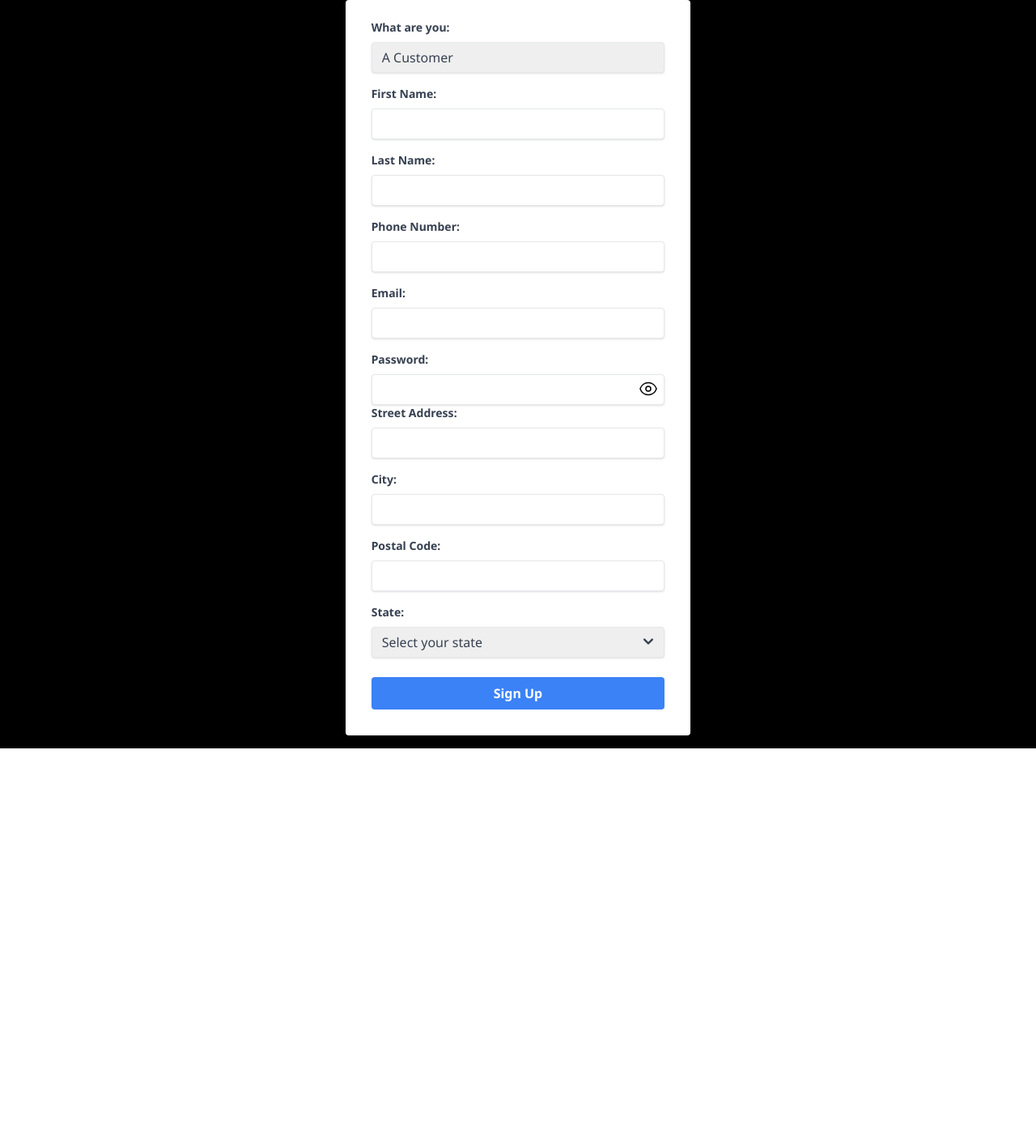
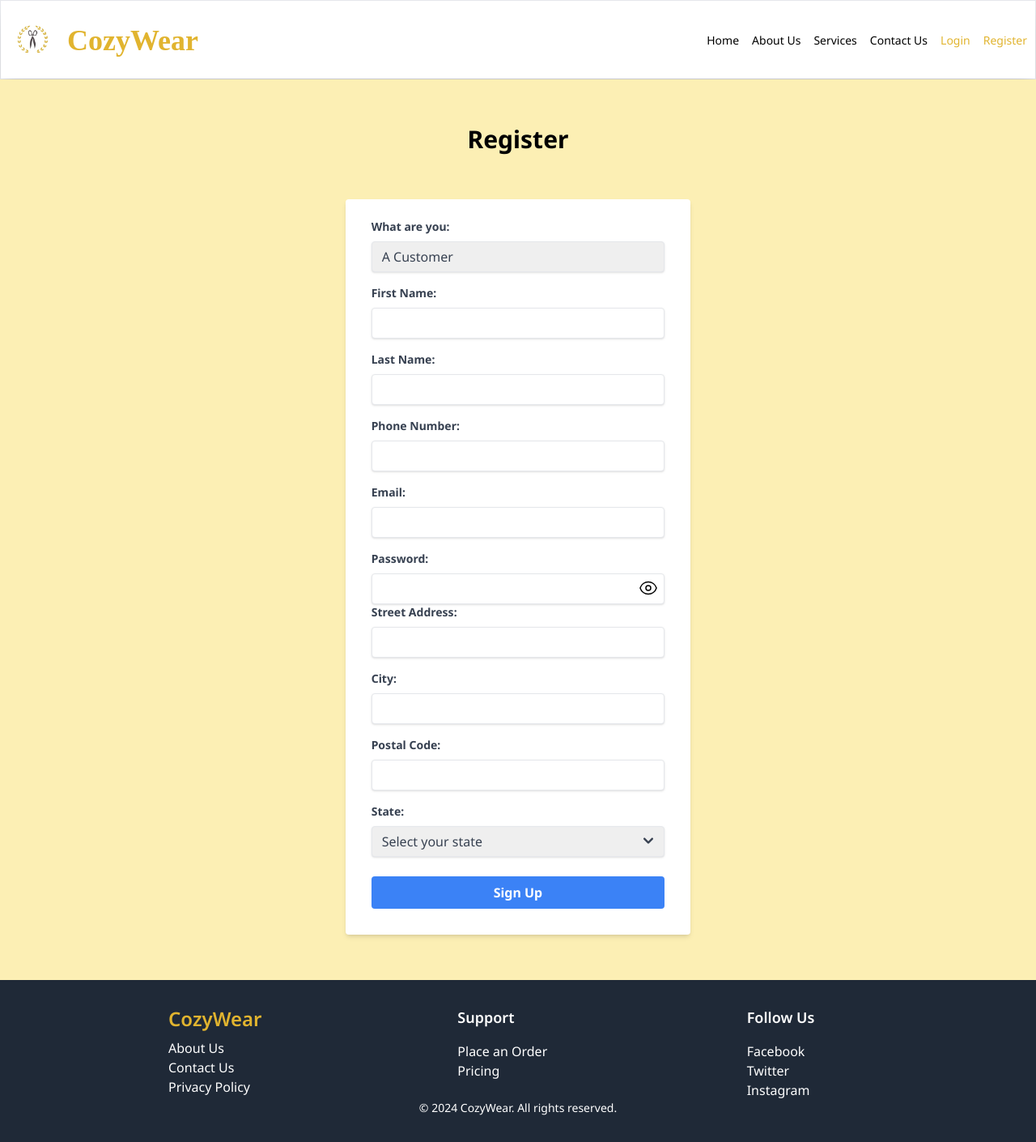
Before and after one commit to CozyWear/frontend, a SvelteKit app: page /register in a window 1280 px wide. Shown: the whole page at 81% size. Before the commit the page ends 924 px from the top, so only its background shows below. Built offline with nearby package versions, Linux system fonts and the light colour scheme.

Commit message:
Updated AboutUs, Login, Register pages same as Home page

```diff
--- a/src/routes/+page.svelte
+++ b/src/routes/+page.svelte
@@ -178,6 +178,9 @@
 			</div>
 		</div>
 	</div>
+	<p class="text-white-600 text-sm flex justify-center">
+		&copy; 2024 CozyWear. All rights reserved.
+	</p>
 </footer>
 
 <style>
--- a/src/routes/aboutus/+page.svelte
+++ b/src/routes/aboutus/+page.svelte
@@ -1,6 +1,37 @@
+<script>
+	let showModal = false;
+	const ToggleModal = () => {
+		showModal = !showModal;
+	};
+</script>
+
 <body class="bg-[#f2ece1]">
-	<main class="max-w-4xl mx-auto p-8 bg-[#dbebf5]">
-		<nav class="mb-8 flex justify-between items-center">
+	<div class="border">
+		<nav class="bg-white top-0 w-full bg-transparent p-2.5 z-10 shadow-xl h-24">
+			<div class="container mx-auto flex justify-between items-center h-full">
+				<div class="flex items-center">
+					<a href="/"><img alt="logo" src="logo.jpg" class="w-auto h-12" /></a>
+					<div class="text-4xl font-bold ml-4" style="color: #e1b42f;">
+						<a href="/" style="font-family: Sweaty;">CozyWear</a>
+					</div>
+				</div>
+				<ul class="flex space-x-4">
+					<li><a href="/" class="text-black text-sm">Home</a></li>
+					<li><a href="/aboutus" class="text-black text-sm">About Us</a></li>
+					<li><a href="#" class="text-black text-sm">Services</a></li>
+					<li>
+						<a href="#" class="contact text-black text-sm" on:click={ToggleModal}>Contact Us</a>
+					</li>
+					<li><a href="/login" id="Sign" class=" text-sm" style="color: #e1b42f;">Login</a></li>
+					<li>
+						<a href="/register" id="Sign" class=" text-sm" style="color: #e1b42f;">Register</a>
+					</li>
+				</ul>
+			</div>
+		</nav>
+	</div>
+	<main class="max-w-8xl mx-auto p-8 bg-[#f2ece1] h-2/3">
+		<!-- <nav class="mb-8 flex justify-between items-center">
 			<div>
 				<a
 					href="/"
@@ -23,11 +54,11 @@
 					>Register</a
 				>
 			</div>
-		</nav>
+		</nav> -->
 		<header class="py-4">
 			<h1 class="text-3xl font-bold text-center">About Us</h1>
 		</header>
-		<section class="mb-8">
+		<section class="mb-8 w-1/2 mx-auto">
 			<h2 class="text-xl font-semibold mb-4 text-center">Welcome to CozyWear!</h2>
 			<p class="mb-2 text-justify">
 				Welcome to our world of bespoke elegance, where the artistry of our merchants and tailors
@@ -45,8 +76,37 @@
 				and every shopping experience is a masterpiece in the making.
 			</p>
 		</section>
-		<footer class="text-gray-600 text-sm flex justify-center">
-			<p>&copy; 2024 CozyWear. All rights reserved.</p>
-		</footer>
 	</main>
+	<footer class="bg-gray-800 text-white py-8">
+		<div class="container mx-auto px-4">
+			<div class="flex ml-44">
+				<div class="w-full lg:w-1/3 px-4 mb-4 lg:mb-0">
+					<h2 class="text-2xl font-semibold mb-2" style="color: #e1b42f;">CozyWear</h2>
+					<ul class="list-none">
+						<li><a href="/aboutus" class="hover:text-gray-400">About Us</a></li>
+						<li><a href="#" class="hover:text-gray-400" on:click={ToggleModal}>Contact Us</a></li>
+						<li><a href="/privacy-policy" class="hover:text-gray-400">Privacy Policy</a></li>
+					</ul>
+				</div>
+				<div class="w-full lg:w-1/3 px-4 mb-4 lg:mb-0">
+					<h2 class="text-lg font-semibold mb-4">Support</h2>
+					<ul class="list-none">
+						<li><a href="/customer/order/" class="hover:text-gray-400">Place an Order</a></li>
+						<li><a href="/customer/pricing" class="hover:text-gray-400">Pricing</a></li>
+					</ul>
+				</div>
+				<div class="w-full lg:w-1/3 px-4 mb-4 lg:mb-0">
+					<h2 class="text-lg font-semibold mb-4">Follow Us</h2>
+					<ul class="list-none">
+						<li><a href="#" class="hover:text-gray-400">Facebook</a></li>
+						<li><a href="#" class="hover:text-gray-400">Twitter</a></li>
+						<li><a href="#" class="hover:text-gray-400">Instagram</a></li>
+					</ul>
+				</div>
+			</div>
+		</div>
+		<p class="text-white-600 text-sm flex justify-center">
+			&copy; 2024 CozyWear. All rights reserved.
+		</p>
+	</footer>
 </body>
--- a/src/routes/login/+page.svelte
+++ b/src/routes/login/+page.svelte
@@ -42,6 +42,11 @@
 	onMount(() => {
 		togglePasswordVisibility();
 	});
+
+	let showModal = false;
+	const ToggleModal = () => {
+		showModal = !showModal;
+	};
 </script>
 
 <svelte:head>
@@ -52,9 +57,37 @@
 	/>
 </svelte:head>
 
-<div class="bg-[#d7ab99] flex justify-center items-center h-screen">
+<div class="border">
+	<nav class="bg-white top-0 w-full bg-transparent p-2.5 z-10 shadow-xl h-24">
+		<div class="container mx-auto flex justify-between items-center h-full">
+			<div class="flex items-center">
+				<a href="/"><img alt="logo" src="logo.jpg" class="w-auto h-12" /></a>
+				<div class="text-4xl font-bold ml-4" style="color: #e1b42f;">
+					<a href="/" style="font-family: Sweaty;">CozyWear</a>
+				</div>
+			</div>
+			<ul class="flex space-x-4">
+				<li><a href="/" class="text-black text-sm">Home</a></li>
+				<li><a href="/aboutus" class="text-black text-sm">About Us</a></li>
+				<li><a href="#" class="text-black text-sm">Services</a></li>
+				<li>
+					<a href="#" class="contact text-black text-sm" on:click={ToggleModal}>Contact Us</a>
+				</li>
+				<li><a href="/login" id="Sign" class=" text-sm" style="color: #e1b42f;">Login</a></li>
+				<li>
+					<a href="/register" id="Sign" class=" text-sm" style="color: #e1b42f;">Register</a>
+				</li>
+			</ul>
+		</div>
+	</nav>
+</div>
+
+<div class="bg-[#fcefb4] flex flex-col justify-between items-center py-10">
+	<header class="py-4">
+		<h1 class="text-3xl font-bold text-center">Login</h1>
+	</header>
 	<form
-		class="bg-white shadow-md rounded px-8 pt-6 pb-8 mb-4 w-1/3"
+		class="bg-white shadow-md rounded px-8 pt-6 pb-8 mb-4 w-1/3 mt-10"
 		on:submit|preventDefault={handleSubmit}
 	>
 		<div class="mb-4">
@@ -140,3 +173,36 @@
 		</div>
 	</form>
 </div>
+
+<footer class="bg-gray-800 text-white py-8">
+	<div class="container mx-auto px-4">
+		<div class="flex ml-44">
+			<div class="w-full lg:w-1/3 px-4 mb-4 lg:mb-0">
+				<h2 class="text-2xl font-semibold mb-2" style="color: #e1b42f;">CozyWear</h2>
+				<ul class="list-none">
+					<li><a href="/aboutus" class="hover:text-gray-400">About Us</a></li>
+					<li><a href="#" class="hover:text-gray-400" on:click={ToggleModal}>Contact Us</a></li>
+					<li><a href="/privacy-policy" class="hover:text-gray-400">Privacy Policy</a></li>
+				</ul>
+			</div>
+			<div class="w-full lg:w-1/3 px-4 mb-4 lg:mb-0">
+				<h2 class="text-lg font-semibold mb-4">Support</h2>
+				<ul class="list-none">
+					<li><a href="/customer/order/" class="hover:text-gray-400">Place an Order</a></li>
+					<li><a href="/customer/pricing" class="hover:text-gray-400">Pricing</a></li>
+				</ul>
+			</div>
+			<div class="w-full lg:w-1/3 px-4 mb-4 lg:mb-0">
+				<h2 class="text-lg font-semibold mb-4">Follow Us</h2>
+				<ul class="list-none">
+					<li><a href="#" class="hover:text-gray-400">Facebook</a></li>
+					<li><a href="#" class="hover:text-gray-400">Twitter</a></li>
+					<li><a href="#" class="hover:text-gray-400">Instagram</a></li>
+				</ul>
+			</div>
+		</div>
+	</div>
+	<p class="text-white-600 text-sm flex justify-center">
+		&copy; 2024 CozyWear. All rights reserved.
+	</p>
+</footer>
--- a/src/routes/register/+page.svelte
+++ b/src/routes/register/+page.svelte
@@ -22,6 +22,11 @@
 		cityInputError: string,
 		postalCodeInputError: string;
 	let showPassword: boolean = false;
+
+	let showModal = false;
+	const ToggleModal = () => {
+		showModal = !showModal;
+	};
 
 	function validateFirstName() {
 		const nameRegex = /^[A-Za-z]+$/;
@@ -186,9 +191,37 @@
 	/>
 </svelte:head>
 
-<div class="bg-black min-h-screen flex justify-center items-center">
+<div class="border">
+	<nav class="bg-white top-0 w-full bg-transparent p-2.5 z-10 shadow-xl h-24">
+		<div class="container mx-auto flex justify-between items-center h-full">
+			<div class="flex items-center">
+				<a href="/"><img alt="logo" src="logo.jpg" class="w-auto h-12" /></a>
+				<div class="text-4xl font-bold ml-4" style="color: #e1b42f;">
+					<a href="/" style="font-family: Sweaty;">CozyWear</a>
+				</div>
+			</div>
+			<ul class="flex space-x-4">
+				<li><a href="/" class="text-black text-sm">Home</a></li>
+				<li><a href="/aboutus" class="text-black text-sm">About Us</a></li>
+				<li><a href="#" class="text-black text-sm">Services</a></li>
+				<li>
+					<a href="#" class="contact text-black text-sm" on:click={ToggleModal}>Contact Us</a>
+				</li>
+				<li><a href="/login" id="Sign" class=" text-sm" style="color: #e1b42f;">Login</a></li>
+				<li>
+					<a href="/register" id="Sign" class=" text-sm" style="color: #e1b42f;">Register</a>
+				</li>
+			</ul>
+		</div>
+	</nav>
+</div>
+
+<div class="bg-[#fcefb4] flex flex-col justify-center items-center py-10">
+	<header class="py-4">
+		<h1 class="text-3xl font-bold text-center">Register</h1>
+	</header>
 	<form
-		class="bg-white shadow-md rounded px-8 pt-6 pb-8 mb-4 w-1/3"
+		class="bg-white shadow-md rounded px-8 pt-6 pb-8 mb-4 w-1/3 mt-10"
 		on:submit|preventDefault={handleSubmit}
 	>
 		<label class="block text-gray-700 text-sm font-bold mb-2" for="usertype">What are you:</label>
@@ -276,13 +309,33 @@
 				/>
 			{/if}
 			<div class="absolute top-1.5 right-2">
-				<svg xmlns="http://www.w3.org/2000/svg" class="h-6 w-6" stroke-width="1.5" fill="none" viewBox="0 0 24 24" stroke="currentColor" on:click={togglePasswordVisibility} aria-label="Toggle password visibility">
+				<svg
+					xmlns="http://www.w3.org/2000/svg"
+					class="h-6 w-6"
+					stroke-width="1.5"
+					fill="none"
+					viewBox="0 0 24 24"
+					stroke="currentColor"
+					on:click={togglePasswordVisibility}
+					aria-label="Toggle password visibility"
+				>
 					{#if showPassword}
-						<path stroke-linecap="round" stroke-linejoin="round" d="M2.036 12.322a1.012 1.012 0 0 1 0-.639C3.423 7.51 7.36 4.5 12 4.5c4.638 0 8.573 3.007 9.963 7.178.07.207.07.431 0 .639C20.577 16.49 16.64 19.5 12 19.5c-4.638 0-8.573-3.007-9.963-7.178Z" />
-						<path stroke-linecap="round" stroke-linejoin="round" d="M15 12a3 3 0 1 1-6 0 3 3 0 0 1 6 0Z" />
-
+						<path
+							stroke-linecap="round"
+							stroke-linejoin="round"
+							d="M2.036 12.322a1.012 1.012 0 0 1 0-.639C3.423 7.51 7.36 4.5 12 4.5c4.638 0 8.573 3.007 9.963 7.178.07.207.07.431 0 .639C20.577 16.49 16.64 19.5 12 19.5c-4.638 0-8.573-3.007-9.963-7.178Z"
+						/>
+						<path
+							stroke-linecap="round"
+							stroke-linejoin="round"
+							d="M15 12a3 3 0 1 1-6 0 3 3 0 0 1 6 0Z"
+						/>
 					{:else}
-						<path stroke-linecap="round" stroke-linejoin="round" d="M3.98 8.223A10.477 10.477 0 0 0 1.934 12C3.226 16.338 7.244 19.5 12 19.5c.993 0 1.953-.138 2.863-.395M6.228 6.228A10.451 10.451 0 0 1 12 4.5c4.756 0 8.773 3.162 10.065 7.498a10.522 10.522 0 0 1-4.293 5.774M6.228 6.228 3 3m3.228 3.228 3.65 3.65m7.894 7.894L21 21m-3.228-3.228-3.65-3.65m0 0a3 3 0 1 0-4.243-4.243m4.242 4.242L9.88 9.88" />
+						<path
+							stroke-linecap="round"
+							stroke-linejoin="round"
+							d="M3.98 8.223A10.477 10.477 0 0 0 1.934 12C3.226 16.338 7.244 19.5 12 19.5c.993 0 1.953-.138 2.863-.395M6.228 6.228A10.451 10.451 0 0 1 12 4.5c4.756 0 8.773 3.162 10.065 7.498a10.522 10.522 0 0 1-4.293 5.774M6.228 6.228 3 3m3.228 3.228 3.65 3.65m7.894 7.894L21 21m-3.228-3.228-3.65-3.65m0 0a3 3 0 1 0-4.243-4.243m4.242 4.242L9.88 9.88"
+						/>
 					{/if}
 				</svg>
 			</div>
@@ -380,7 +433,8 @@
 				<option value="West Bengal">West Bengal</option>
 			</select>
 			<div
-				class="pointer-events-none absolute inset-y-0 right-0 flex justify-center items-center px-2 text-gray-700">
+				class="pointer-events-none absolute inset-y-0 right-0 flex justify-center items-center px-2 text-gray-700"
+			>
 				<div class="absolute top-1.5 right-2">
 					<svg class="fill-current h-6 w-6" xmlns="http://www.w3.org/2000/svg" viewBox="0 0 20 20">
 						<path
@@ -405,3 +459,36 @@
 		>
 	</form>
 </div>
+
+<footer class="bg-gray-800 text-white py-8">
+	<div class="container mx-auto px-4">
+		<div class="flex ml-44">
+			<div class="w-full lg:w-1/3 px-4 mb-4 lg:mb-0">
+				<h2 class="text-2xl font-semibold mb-2" style="color: #e1b42f;">CozyWear</h2>
+				<ul class="list-none">
+					<li><a href="/aboutus" class="hover:text-gray-400">About Us</a></li>
+					<li><a href="#" class="hover:text-gray-400" on:click={ToggleModal}>Contact Us</a></li>
+					<li><a href="/privacy-policy" class="hover:text-gray-400">Privacy Policy</a></li>
+				</ul>
+			</div>
+			<div class="w-full lg:w-1/3 px-4 mb-4 lg:mb-0">
+				<h2 class="text-lg font-semibold mb-4">Support</h2>
+				<ul class="list-none">
+					<li><a href="/customer/order/" class="hover:text-gray-400">Place an Order</a></li>
+					<li><a href="/customer/pricing" class="hover:text-gray-400">Pricing</a></li>
+				</ul>
+			</div>
+			<div class="w-full lg:w-1/3 px-4 mb-4 lg:mb-0">
+				<h2 class="text-lg font-semibold mb-4">Follow Us</h2>
+				<ul class="list-none">
+					<li><a href="#" class="hover:text-gray-400">Facebook</a></li>
+					<li><a href="#" class="hover:text-gray-400">Twitter</a></li>
+					<li><a href="#" class="hover:text-gray-400">Instagram</a></li>
+				</ul>
+			</div>
+		</div>
+	</div>
+	<p class="text-white-600 text-sm flex justify-center">
+		&copy; 2024 CozyWear. All rights reserved.
+	</p>
+</footer>
```
Lines whose indentation alone changed are shown as unchanged.
